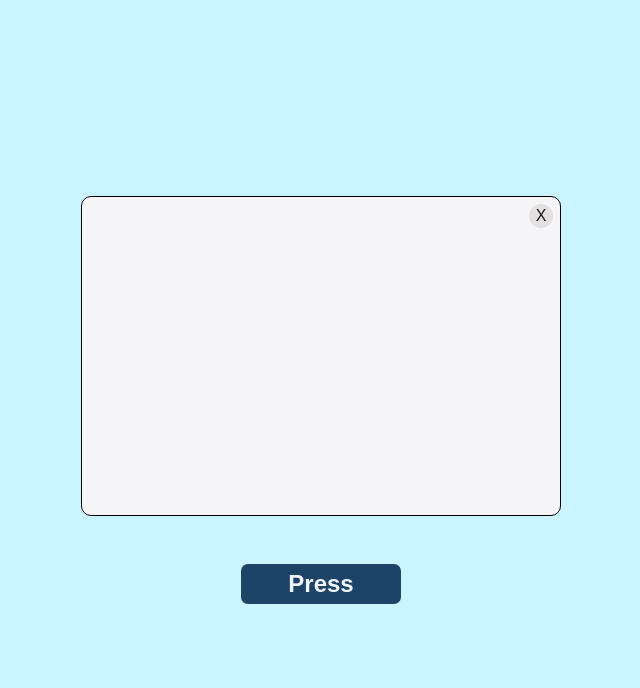
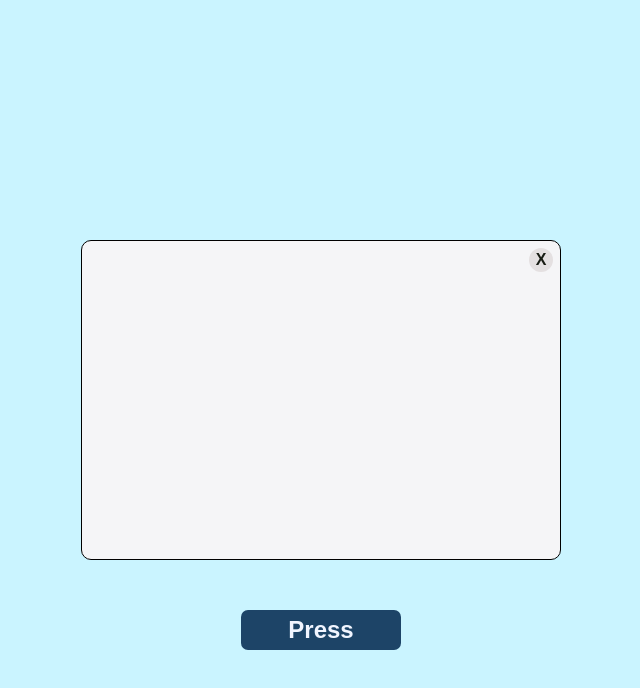
Before and after one commit to prateek-kr-jha/world-clock, a website: page playground/meow/index.html in a window 1280 px wide. Both pictures are taken after a click on the button "Press". Shown: the whole page, without its empty margins (319-959 px from the left). Drawn offline with Linux system fonts and the light colour scheme.

Commit message:
added open and close modal functionality

```diff
--- a/playground/meow/index.html
+++ b/playground/meow/index.html
@@ -8,12 +8,13 @@
     </head>
     <body>
         <div class="main">
-            <div class="modal">
+            <div class="modal hidden">
                 <div class="head">
                     <button class="close-btn">X</button>
                 </div>
             </div>
             <button class="btn">Press</button>
         </div>
+        <script src="./script.js"></script>
     </body>
 </html>
--- a/playground/meow/script.js
+++ b/playground/meow/script.js
@@ -0,0 +1,11 @@
+console.log('hello world');
+const open_btn = document.querySelector('.btn');
+const modal = document.querySelector('.modal');
+const close_btn = document.querySelector('.close-btn');
+open_btn.addEventListener('click', () => {
+    modal.classList.remove('hidden');
+});
+
+close_btn.addEventListener('click', () => {
+    modal.classList.add('hidden');
+});
--- a/playground/meow/style.css
+++ b/playground/meow/style.css
@@ -6,20 +6,23 @@
 }
 
 .main {
-    height: 100vh;
-    width: 100vw;
+    min-height: 100vh;
+    /* width: 100vw; */
     background-color: #caf4ff;
     display: flex;
     flex-direction: column;
     align-items: center;
     justify-content: center;
+    position: relative;
 }
 
 .btn {
+    position: absolute;
+
     height: 2.5rem;
     width: 10rem;
     border: 0;
-    margin-top: 3rem;
+    /* margin-top: 3rem; */
     background-color: #10375c;
     color: #f4f6ff;
     border-radius: 7px;
@@ -27,10 +30,10 @@
     font-weight: 900;
     opacity: 0.93;
     transition: 0.3s;
+    bottom: 150px;
 }
 
 .btn:hover {
-    /* background-color: #10375c; */
     opacity: 1;
     font-size: 1.6rem;
 }
@@ -43,21 +46,35 @@
     display: flex;
     flex-direction: column;
     background-color: #f5f5f7;
+    z-index: 2;
+    position: absolute;
 }
 .head {
     display: flex;
     justify-content: flex-end;
 }
 .close-btn {
+    height: 1.5rem;
+    width: 1.5rem;
     margin-top: 7px;
     margin-right: 7px;
     font-size: 1rem;
-    /* font-size: 1.5rem; */
-    font-weight: 5;
+    font-weight: 600;
     border-radius: 50%;
-    height: 1.5rem;
-    width: 1.5rem;
     background-color: #e4e0e1;
     color: #181c14;
     border: 0;
+    transition: 0.3s;
+    text-align: center;
 }
+
+.close-btn:hover {
+    font-size: 1.1rem;
+    font-weight: 700;
+    height: 1.6rem;
+    width: 1.6rem;
+}
+
+.hidden {
+    display: none;
+}
```
